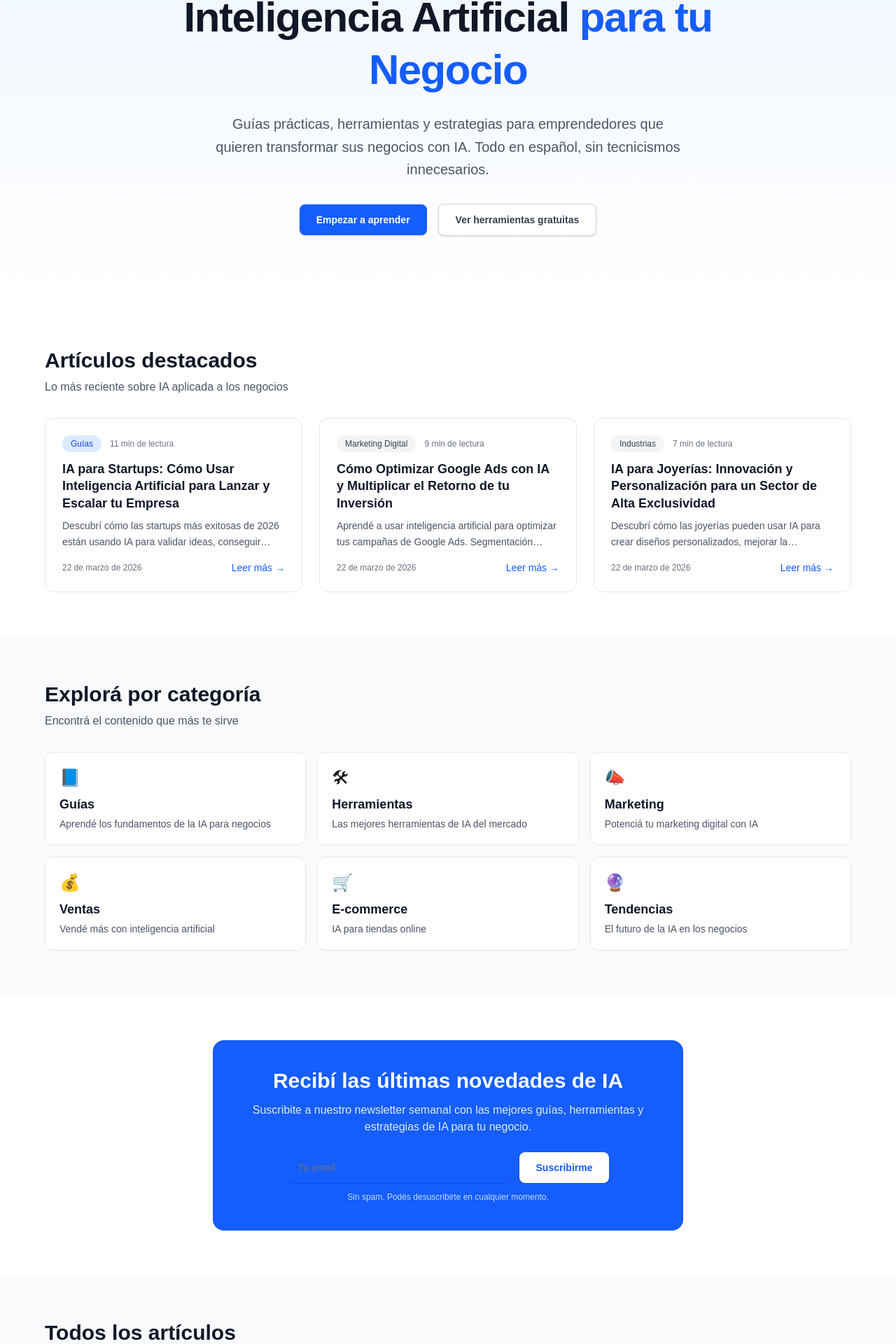
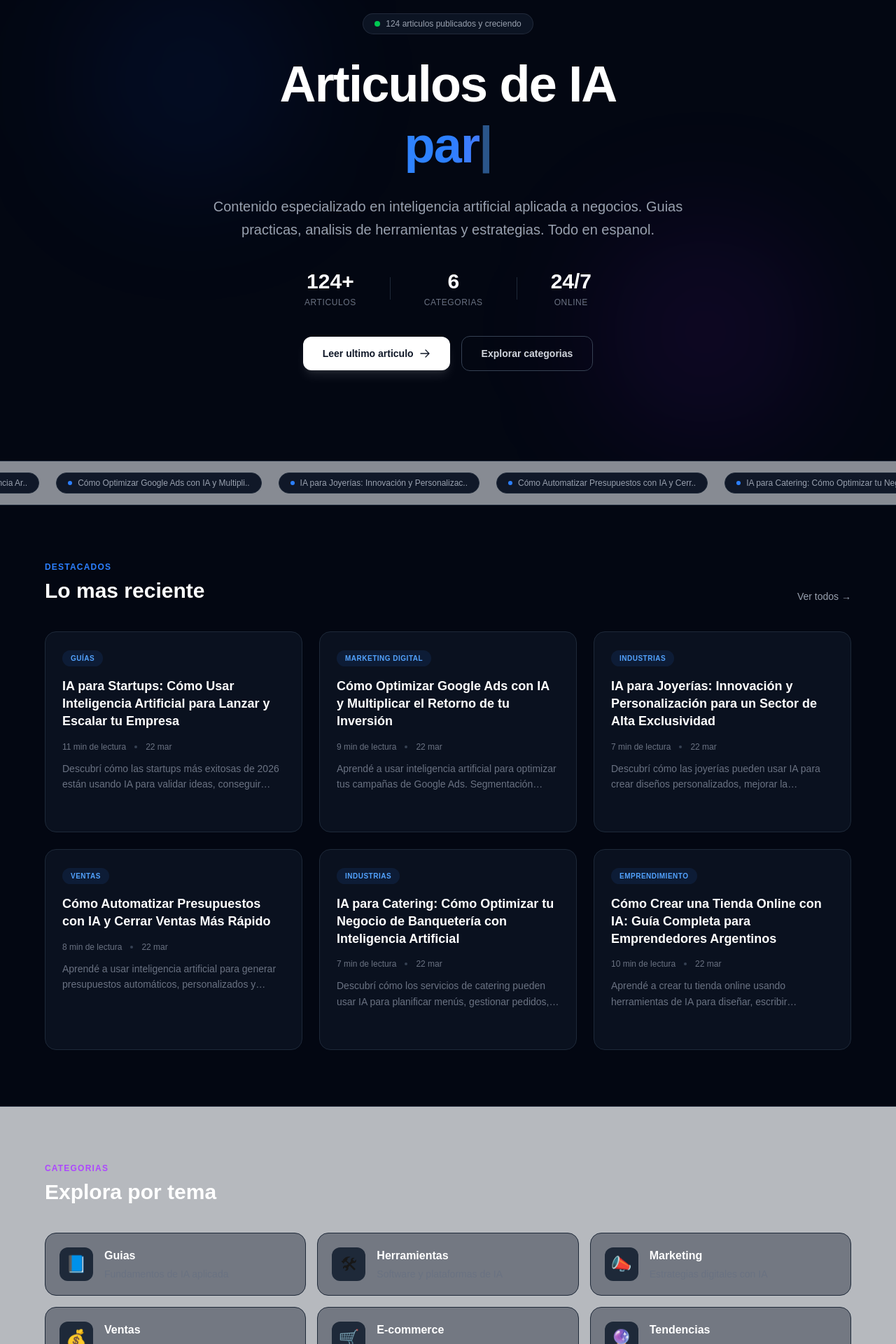
Before and after one commit to nexotech-sys/ia-negocio, a Next.js app: page / in a window 1280 px wide. Shown: the part 178-2098 px from the top of the page at 70% size. Built offline with nearby package versions, Linux system fonts and the light colour scheme.

Commit message:
Homepage rediseñada - typewriter, ticker, animaciones, dark theme profesional
Co-Authored-By: Claude Opus 4.6 (1M context) <noreply@anthropic.com>

```diff
--- a/src/app/page.tsx
+++ b/src/app/page.tsx
@@ -1,171 +1,315 @@
+"use client";
+
 import Link from "next/link";
 import { getAllArticles } from "@/lib/articles";
 import ArticleCard from "@/components/ArticleCard";
+import { useState, useEffect, useRef } from "react";
 
 const categories = [
-  {
-    name: "Guías",
-    description: "Aprendé los fundamentos de la IA para negocios",
-    slug: "que-es-la-inteligencia-artificial",
-    icon: "📘",
-  },
-  {
-    name: "Herramientas",
-    description: "Las mejores herramientas de IA del mercado",
-    slug: "mejores-herramientas-ia-gratis",
-    icon: "🛠",
-  },
-  {
-    name: "Marketing",
-    description: "Potenciá tu marketing digital con IA",
-    slug: "ia-para-marketing-digital",
-    icon: "📣",
-  },
-  {
-    name: "Ventas",
-    description: "Vendé más con inteligencia artificial",
-    slug: "ia-para-ventas",
-    icon: "💰",
-  },
-  {
-    name: "E-commerce",
-    description: "IA para tiendas online",
-    slug: "ia-para-ecommerce",
-    icon: "🛒",
-  },
-  {
-    name: "Tendencias",
-    description: "El futuro de la IA en los negocios",
-    slug: "futuro-ia-negocios-2026",
-    icon: "🔮",
-  },
+  { name: "Guias", description: "Fundamentos de IA aplicada", slug: "que-es-la-inteligencia-artificial", icon: "📘" },
+  { name: "Herramientas", description: "Software y plataformas de IA", slug: "mejores-herramientas-ia-gratis", icon: "🛠" },
+  { name: "Marketing", description: "Estrategias digitales con IA", slug: "ia-para-marketing-digital", icon: "📣" },
+  { name: "Ventas", description: "Automatizacion comercial", slug: "ia-para-ventas", icon: "💰" },
+  { name: "E-commerce", description: "IA para tiendas online", slug: "ia-para-ecommerce", icon: "🛒" },
+  { name: "Tendencias", description: "El futuro de la IA", slug: "futuro-ia-negocios-2026", icon: "🔮" },
 ];
+
+const typingPhrases = [
+  "para tu negocio",
+  "para emprendedores",
+  "para freelancers",
+  "para startups",
+  "para el futuro",
+  "en espanol",
+];
+
+function useTypewriter(phrases: string[], typingSpeed = 80, deletingSpeed = 40, pauseTime = 2000) {
+  const [text, setText] = useState("");
+  const [phraseIndex, setPhraseIndex] = useState(0);
+  const [isDeleting, setIsDeleting] = useState(false);
+
+  useEffect(() => {
+    const currentPhrase = phrases[phraseIndex];
+
+    const timeout = setTimeout(() => {
+      if (!isDeleting) {
+        setText(currentPhrase.slice(0, text.length + 1));
+        if (text.length === currentPhrase.length) {
+          setTimeout(() => setIsDeleting(true), pauseTime);
+        }
+      } else {
+        setText(currentPhrase.slice(0, text.length - 1));
+        if (text.length === 0) {
+          setIsDeleting(false);
+          setPhraseIndex((prev) => (prev + 1) % phrases.length);
+        }
+      }
+    }, isDeleting ? deletingSpeed : typingSpeed);
+
+    return () => clearTimeout(timeout);
+  }, [text, isDeleting, phraseIndex, phrases, typingSpeed, deletingSpeed, pauseTime]);
+
+  return text;
+}
 
 export default function Home() {
   const allArticles = getAllArticles();
-  const featuredArticles = allArticles.slice(0, 3);
+  const featuredArticles = allArticles.slice(0, 6);
+  const typedText = useTypewriter(typingPhrases);
+  const tickerRef = useRef<HTMLDivElement>(null);
+  const [scrollY, setScrollY] = useState(0);
+  const [mounted, setMounted] = useState(false);
+
+  useEffect(() => {
+    setMounted(true);
+    const handleScroll = () => setScrollY(window.scrollY);
+    window.addEventListener("scroll", handleScroll, { passive: true });
+    return () => window.removeEventListener("scroll", handleScroll);
+  }, []);
+
+  // Article ticker - auto scroll
+  const [tickerOffset, setTickerOffset] = useState(0);
+  useEffect(() => {
+    const interval = setInterval(() => {
+      setTickerOffset((prev) => prev - 1);
+    }, 30);
+    return () => clearInterval(interval);
+  }, []);
+
+  const articleCount = allArticles.length;
 
   return (
     <>
-      {/* Hero Section */}
-      <section className="bg-gradient-to-b from-blue-50 to-white px-4 py-16 sm:px-6 sm:py-24 dark:from-gray-900 dark:to-gray-950">
-        <div className="mx-auto max-w-4xl text-center">
-          <h1 className="text-4xl font-bold leading-tight tracking-tight text-gray-900 sm:text-5xl lg:text-6xl dark:text-white">
-            Inteligencia Artificial{" "}
-            <span className="text-blue-600 dark:text-blue-400">
-              para tu Negocio
+      {/* ====== HERO ====== */}
+      <section className="relative overflow-hidden bg-gray-950 px-4 py-20 sm:px-6 sm:py-32">
+        {/* Animated background grid */}
+        <div className="absolute inset-0 opacity-[0.03]" style={{
+          backgroundImage: `linear-gradient(rgba(255,255,255,0.1) 1px, transparent 1px), linear-gradient(90deg, rgba(255,255,255,0.1) 1px, transparent 1px)`,
+          backgroundSize: '60px 60px',
+        }} />
+
+        {/* Gradient orbs */}
+        <div className="absolute top-20 left-[10%] h-72 w-72 rounded-full bg-blue-600/10 blur-[100px]" style={{ transform: `translateY(${scrollY * 0.1}px)` }} />
+        <div className="absolute bottom-10 right-[10%] h-72 w-72 rounded-full bg-purple-600/10 blur-[100px]" style={{ transform: `translateY(${-scrollY * 0.05}px)` }} />
+
+        <div className="relative mx-auto max-w-5xl text-center">
+          {/* Badge */}
+          <div className={`inline-flex items-center gap-2 rounded-full border border-gray-700/50 bg-gray-900/80 px-4 py-1.5 text-xs font-medium text-gray-400 transition-all duration-700 ${mounted ? 'opacity-100 translate-y-0' : 'opacity-0 translate-y-4'}`}>
+            <span className="relative flex h-2 w-2">
+              <span className="absolute inline-flex h-full w-full animate-ping rounded-full bg-green-400 opacity-75" />
+              <span className="relative inline-flex h-2 w-2 rounded-full bg-green-500" />
+            </span>
+            {articleCount} articulos publicados y creciendo
+          </div>
+
+          {/* Main title with typewriter */}
+          <h1 className={`mt-8 text-5xl font-extrabold leading-[1.1] tracking-tight text-white sm:text-6xl lg:text-7xl transition-all duration-700 delay-100 ${mounted ? 'opacity-100 translate-y-0' : 'opacity-0 translate-y-6'}`}>
+            <span className="block">Articulos de IA</span>
+            <span className="mt-2 block bg-gradient-to-r from-blue-400 via-blue-500 to-purple-500 bg-clip-text text-transparent">
+              {typedText}
+              <span className="animate-pulse text-blue-400">|</span>
             </span>
           </h1>
-          <p className="mx-auto mt-6 max-w-2xl text-lg leading-relaxed text-gray-600 sm:text-xl dark:text-gray-300">
-            Guías prácticas, herramientas y estrategias para emprendedores que
-            quieren transformar sus negocios con IA. Todo en español, sin
-            tecnicismos innecesarios.
+
+          <p className={`mx-auto mt-8 max-w-2xl text-lg leading-relaxed text-gray-400 sm:text-xl transition-all duration-700 delay-200 ${mounted ? 'opacity-100 translate-y-0' : 'opacity-0 translate-y-6'}`}>
+            Contenido especializado en inteligencia artificial aplicada a negocios.
+            Guias practicas, analisis de herramientas y estrategias. Todo en espanol.
           </p>
-          <div className="mt-8 flex flex-col items-center justify-center gap-4 sm:flex-row">
+
+          {/* Stats row */}
+          <div className={`mt-10 flex items-center justify-center gap-8 sm:gap-12 transition-all duration-700 delay-300 ${mounted ? 'opacity-100 translate-y-0' : 'opacity-0 translate-y-6'}`}>
+            <div className="text-center">
+              <p className="text-3xl font-bold text-white">{articleCount}+</p>
+              <p className="mt-1 text-xs text-gray-500 uppercase tracking-wider">Articulos</p>
+            </div>
+            <div className="h-8 w-px bg-gray-800" />
+            <div className="text-center">
+              <p className="text-3xl font-bold text-white">6</p>
+              <p className="mt-1 text-xs text-gray-500 uppercase tracking-wider">Categorias</p>
+            </div>
+            <div className="h-8 w-px bg-gray-800" />
+            <div className="text-center">
+              <p className="text-3xl font-bold text-white">24/7</p>
+              <p className="mt-1 text-xs text-gray-500 uppercase tracking-wider">Online</p>
+            </div>
+          </div>
+
+          {/* CTA */}
+          <div className={`mt-10 flex flex-col items-center justify-center gap-4 sm:flex-row transition-all duration-700 delay-[400ms] ${mounted ? 'opacity-100 translate-y-0' : 'opacity-0 translate-y-6'}`}>
             <Link
-              href="/blog/que-es-la-inteligencia-artificial"
-              className="inline-flex items-center rounded-lg bg-blue-600 px-6 py-3 text-sm font-semibold text-white shadow-sm transition-colors hover:bg-blue-700"
+              href={`/blog/${allArticles[0]?.slug || 'que-es-la-inteligencia-artificial'}`}
+              className="group inline-flex items-center gap-2 rounded-xl bg-white px-7 py-3.5 text-sm font-semibold text-gray-900 shadow-lg shadow-white/10 transition-all hover:shadow-white/20 hover:scale-[1.02]"
             >
-              Empezar a aprender
+              Leer ultimo articulo
+              <svg className="h-4 w-4 transition-transform group-hover:translate-x-1" fill="none" viewBox="0 0 24 24" strokeWidth={2} stroke="currentColor"><path strokeLinecap="round" strokeLinejoin="round" d="M13.5 4.5L21 12m0 0l-7.5 7.5M21 12H3" /></svg>
             </Link>
             <Link
-              href="/blog/mejores-herramientas-ia-gratis"
-              className="inline-flex items-center rounded-lg border border-gray-300 bg-white px-6 py-3 text-sm font-semibold text-gray-700 shadow-sm transition-colors hover:bg-gray-50 dark:border-gray-700 dark:bg-gray-800 dark:text-gray-200 dark:hover:bg-gray-700"
+              href="#categorias"
+              className="inline-flex items-center gap-2 rounded-xl border border-gray-700 px-7 py-3.5 text-sm font-semibold text-gray-300 transition-all hover:border-gray-500 hover:text-white"
             >
-              Ver herramientas gratuitas
+              Explorar categorias
             </Link>
           </div>
         </div>
       </section>
 
-      {/* Featured Articles */}
-      <section className="px-4 py-16 sm:px-6">
-        <div className="mx-auto max-w-6xl">
-          <h2 className="text-2xl font-bold text-gray-900 sm:text-3xl dark:text-white">
-            Artículos destacados
-          </h2>
-          <p className="mt-2 text-gray-600 dark:text-gray-400">
-            Lo más reciente sobre IA aplicada a los negocios
-          </p>
-          <div className="mt-8 grid gap-6 sm:grid-cols-2 lg:grid-cols-3">
-            {featuredArticles.map((article) => (
-              <ArticleCard key={article.slug} article={article} />
-            ))}
-          </div>
-        </div>
-      </section>
-
-      {/* Categories */}
-      <section className="bg-gray-50 px-4 py-16 sm:px-6 dark:bg-gray-900">
-        <div className="mx-auto max-w-6xl">
-          <h2 className="text-2xl font-bold text-gray-900 sm:text-3xl dark:text-white">
-            Explorá por categoría
-          </h2>
-          <p className="mt-2 text-gray-600 dark:text-gray-400">
-            Encontrá el contenido que más te sirve
-          </p>
-          <div className="mt-8 grid gap-4 sm:grid-cols-2 lg:grid-cols-3">
-            {categories.map((cat) => (
+      {/* ====== ARTICLE TICKER ====== */}
+      <section className="overflow-hidden border-y border-gray-800 bg-gray-900/50 py-4">
+        <div className="relative" ref={tickerRef}>
+          <div
+            className="flex gap-6 whitespace-nowrap"
+            style={{ transform: `translateX(${tickerOffset}px)` }}
+          >
+            {[...allArticles.slice(0, 20), ...allArticles.slice(0, 20)].map((article, i) => (
               <Link
-                key={cat.name}
-                href={`/blog/${cat.slug}`}
-                className="group rounded-xl border border-gray-200 bg-white p-5 transition-all hover:border-blue-300 hover:shadow-md dark:border-gray-800 dark:bg-gray-900 dark:hover:border-blue-700"
+                key={`${article.slug}-${i}`}
+                href={`/blog/${article.slug}`}
+                className="inline-flex items-center gap-2 rounded-full border border-gray-800 bg-gray-900 px-4 py-1.5 text-xs text-gray-400 transition-colors hover:border-blue-600 hover:text-blue-400"
               >
-                <span className="text-2xl">{cat.icon}</span>
-                <h3 className="mt-2 text-lg font-semibold text-gray-900 group-hover:text-blue-600 dark:text-white dark:group-hover:text-blue-400">
-                  {cat.name}
-                </h3>
-                <p className="mt-1 text-sm text-gray-600 dark:text-gray-400">
-                  {cat.description}
-                </p>
+                <span className="h-1.5 w-1.5 rounded-full bg-blue-500" />
+                {article.title.length > 45 ? article.title.slice(0, 43) + '..' : article.title}
               </Link>
             ))}
           </div>
         </div>
       </section>
 
-      {/* Newsletter CTA */}
-      <section className="px-4 py-16 sm:px-6">
-        <div className="mx-auto max-w-2xl rounded-2xl bg-blue-600 px-6 py-10 text-center sm:px-12 dark:bg-blue-700">
-          <h2 className="text-2xl font-bold text-white sm:text-3xl">
-            Recibí las últimas novedades de IA
+      {/* ====== FEATURED ARTICLES ====== */}
+      <section className="bg-gray-950 px-4 py-20 sm:px-6">
+        <div className="mx-auto max-w-6xl">
+          <div className="flex items-end justify-between">
+            <div>
+              <p className="text-xs font-semibold uppercase tracking-widest text-blue-500">Destacados</p>
+              <h2 className="mt-2 text-3xl font-bold text-white">
+                Lo mas reciente
+              </h2>
+            </div>
+            <Link href="#todos" className="hidden text-sm font-medium text-gray-400 transition-colors hover:text-white sm:block">
+              Ver todos →
+            </Link>
+          </div>
+          <div className="mt-10 grid gap-6 sm:grid-cols-2 lg:grid-cols-3">
+            {featuredArticles.map((article, i) => (
+              <Link
+                key={article.slug}
+                href={`/blog/${article.slug}`}
+                className="group relative overflow-hidden rounded-2xl border border-gray-800 bg-gray-900/60 p-6 transition-all duration-300 hover:border-gray-700 hover:bg-gray-900/80 hover:shadow-xl hover:shadow-blue-500/5"
+                style={{ animationDelay: `${i * 100}ms` }}
+              >
+                {/* Category badge */}
+                <span className="inline-block rounded-full bg-blue-500/10 px-3 py-1 text-[10px] font-semibold uppercase tracking-wider text-blue-400">
+                  {article.category}
+                </span>
+                {/* Title */}
+                <h3 className="mt-4 text-lg font-bold leading-snug text-white transition-colors group-hover:text-blue-400">
+                  {article.title}
+                </h3>
+                {/* Meta */}
+                <div className="mt-4 flex items-center gap-3 text-xs text-gray-500">
+                  <span>{article.readTime} de lectura</span>
+                  <span className="h-1 w-1 rounded-full bg-gray-700" />
+                  <span>{new Date(article.date).toLocaleDateString('es-AR', { day: 'numeric', month: 'short' })}</span>
+                </div>
+                {/* Description */}
+                <p className="mt-3 text-sm leading-relaxed text-gray-500 line-clamp-2">
+                  {article.description}
+                </p>
+                {/* Arrow */}
+                <div className="mt-4 flex items-center gap-1 text-xs font-medium text-blue-500 opacity-0 transition-opacity group-hover:opacity-100">
+                  Leer articulo <svg className="h-3 w-3" fill="none" viewBox="0 0 24 24" strokeWidth={2} stroke="currentColor"><path strokeLinecap="round" strokeLinejoin="round" d="M13.5 4.5L21 12m0 0l-7.5 7.5M21 12H3" /></svg>
+                </div>
+              </Link>
+            ))}
+          </div>
+        </div>
+      </section>
+
+      {/* ====== CATEGORIES ====== */}
+      <section id="categorias" className="border-t border-gray-800 bg-gray-900/30 px-4 py-20 sm:px-6">
+        <div className="mx-auto max-w-6xl">
+          <p className="text-xs font-semibold uppercase tracking-widest text-purple-500">Categorias</p>
+          <h2 className="mt-2 text-3xl font-bold text-white">
+            Explora por tema
           </h2>
-          <p className="mt-3 text-blue-100">
-            Suscribite a nuestro newsletter semanal con las mejores guías,
-            herramientas y estrategias de IA para tu negocio.
+          <div className="mt-10 grid gap-4 sm:grid-cols-2 lg:grid-cols-3">
+            {categories.map((cat) => (
+              <Link
+                key={cat.name}
+                href={`/blog/${cat.slug}`}
+                className="group flex items-start gap-4 rounded-2xl border border-gray-800 bg-gray-900/40 p-5 transition-all duration-300 hover:border-gray-600 hover:bg-gray-900/70"
+              >
+                <span className="flex h-12 w-12 shrink-0 items-center justify-center rounded-xl bg-gray-800 text-2xl transition-transform group-hover:scale-110">
+                  {cat.icon}
+                </span>
+                <div>
+                  <h3 className="text-base font-bold text-white group-hover:text-blue-400 transition-colors">
+                    {cat.name}
+                  </h3>
+                  <p className="mt-1 text-sm text-gray-500">
+                    {cat.description}
+                  </p>
+                </div>
+              </Link>
+            ))}
+          </div>
+        </div>
+      </section>
+
+      {/* ====== NEWSLETTER ====== */}
+      <section className="border-t border-gray-800 px-4 py-20 sm:px-6">
+        <div className="mx-auto max-w-xl text-center">
+          <p className="text-xs font-semibold uppercase tracking-widest text-emerald-500">Newsletter</p>
+          <h2 className="mt-3 text-3xl font-bold text-white">
+            Recibí lo nuevo cada semana
+          </h2>
+          <p className="mt-4 text-sm text-gray-400">
+            Un resumen semanal con los mejores articulos, herramientas y estrategias de IA para tu negocio.
           </p>
-          <div className="mt-6 flex flex-col items-center gap-3 sm:flex-row sm:justify-center">
+          <div className="mt-8 flex flex-col items-center gap-3 sm:flex-row sm:justify-center">
             <input
               type="email"
-              placeholder="Tu email"
-              className="w-full rounded-lg border-0 px-4 py-3 text-sm text-gray-900 shadow-sm placeholder:text-gray-500 focus:ring-2 focus:ring-white sm:max-w-xs"
+              placeholder="tu@email.com"
+              className="w-full rounded-xl border border-gray-700 bg-gray-900 px-4 py-3 text-sm text-white placeholder:text-gray-600 focus:border-blue-500 focus:outline-none focus:ring-1 focus:ring-blue-500 sm:max-w-xs"
               aria-label="Email para newsletter"
             />
             <button
               type="button"
-              className="w-full rounded-lg bg-white px-6 py-3 text-sm font-semibold text-blue-600 shadow-sm transition-colors hover:bg-blue-50 sm:w-auto"
+              className="w-full rounded-xl bg-blue-600 px-6 py-3 text-sm font-semibold text-white transition-colors hover:bg-blue-500 sm:w-auto"
             >
               Suscribirme
             </button>
           </div>
-          <p className="mt-3 text-xs text-blue-200">
-            Sin spam. Podés desuscribirte en cualquier momento.
-          </p>
         </div>
       </section>
 
-      {/* All Articles */}
-      <section className="bg-gray-50 px-4 py-16 sm:px-6 dark:bg-gray-900">
+      {/* ====== ALL ARTICLES ====== */}
+      <section id="todos" className="border-t border-gray-800 bg-gray-900/30 px-4 py-20 sm:px-6">
         <div className="mx-auto max-w-6xl">
-          <h2 className="text-2xl font-bold text-gray-900 sm:text-3xl dark:text-white">
-            Todos los artículos
-          </h2>
-          <p className="mt-2 text-gray-600 dark:text-gray-400">
-            Explorá nuestra biblioteca completa de guías sobre IA
-          </p>
-          <div className="mt-8 grid gap-6 sm:grid-cols-2 lg:grid-cols-3">
+          <div className="flex items-end justify-between">
+            <div>
+              <p className="text-xs font-semibold uppercase tracking-widest text-blue-500">Biblioteca</p>
+              <h2 className="mt-2 text-3xl font-bold text-white">
+                Todos los articulos
+              </h2>
+              <p className="mt-2 text-sm text-gray-500">{articleCount} articulos disponibles</p>
+            </div>
+          </div>
+          <div className="mt-10 grid gap-5 sm:grid-cols-2 lg:grid-cols-3">
             {allArticles.map((article) => (
-              <ArticleCard key={article.slug} article={article} />
+              <Link
+                key={article.slug}
+                href={`/blog/${article.slug}`}
+                className="group rounded-xl border border-gray-800 bg-gray-900/40 p-5 transition-all duration-200 hover:border-gray-700 hover:bg-gray-900/70"
+              >
+                <div className="flex items-center gap-2">
+                  <span className="rounded-md bg-blue-500/10 px-2 py-0.5 text-[10px] font-semibold text-blue-400">{article.category}</span>
+                  <span className="text-[10px] text-gray-600">{article.readTime}</span>
+                </div>
+                <h3 className="mt-3 text-sm font-semibold leading-snug text-gray-200 transition-colors group-hover:text-white">
+                  {article.title}
+                </h3>
+                <p className="mt-2 text-xs text-gray-600 line-clamp-2">{article.description}</p>
+              </Link>
             ))}
           </div>
         </div>
```
